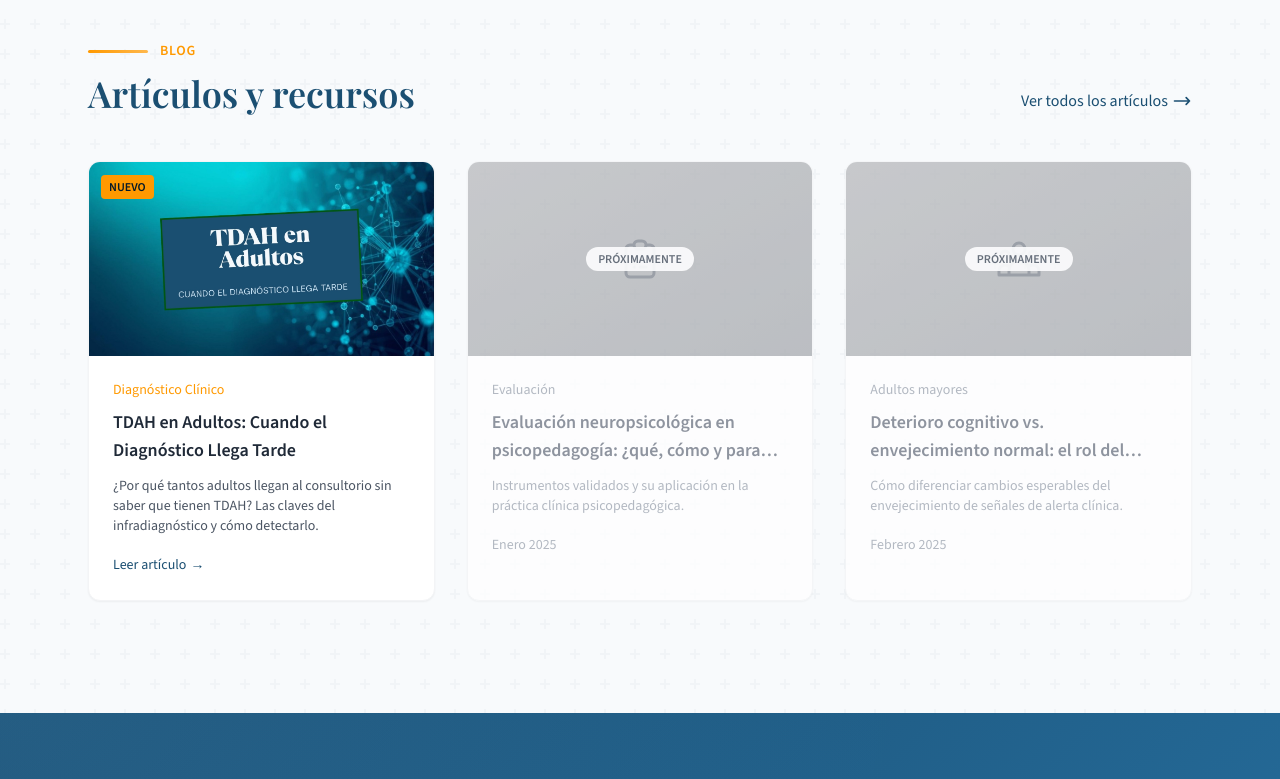
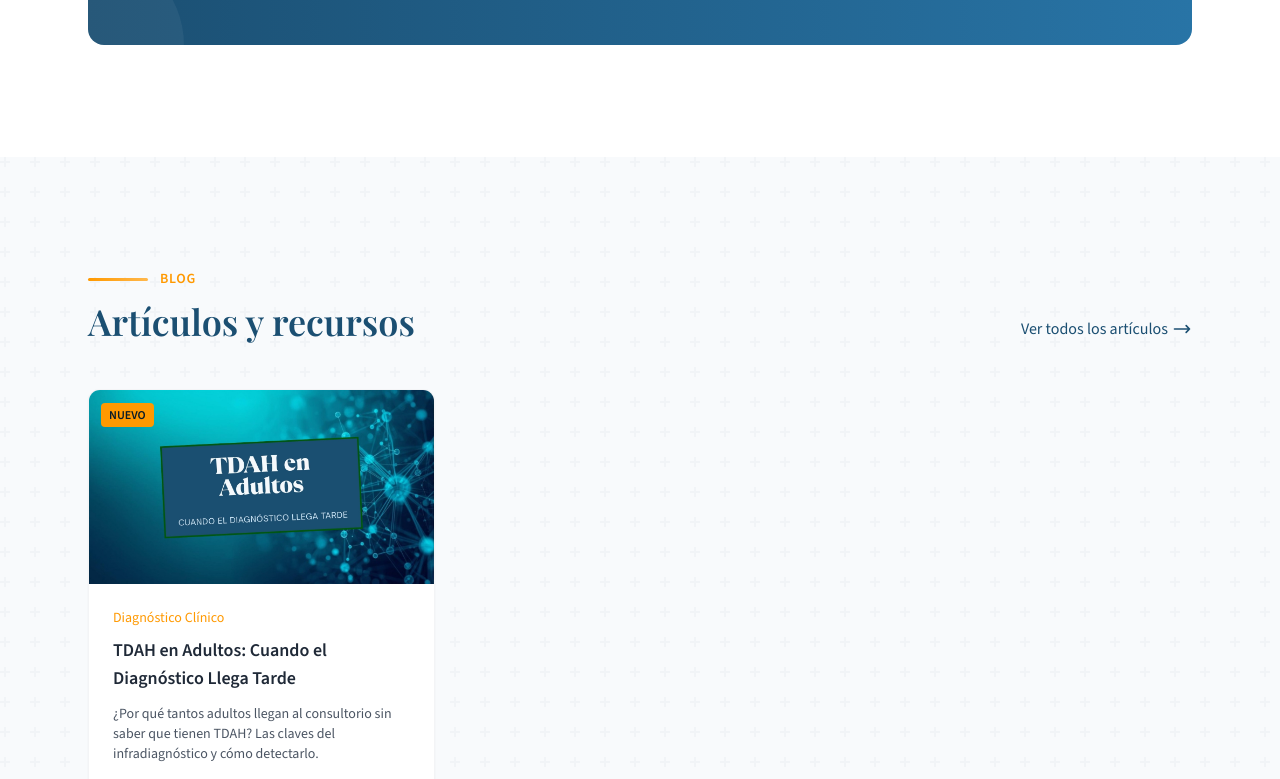
Before and after one commit to nicogenise/nicolasgenise-web, a website: page index.html in a window 1280 px wide. Shown: the part 3685-4464 px from the top of the page. Drawn offline with nearby package versions, Linux system fonts and the light colour scheme; a web font is replaced by a local one.

Commit message:
Add files via upload

```diff
--- a/index.html
+++ b/index.html
@@ -501,6 +501,19 @@
     </section>
 
     <!-- ========================================
+         LOGOS INSTITUCIONALES
+         ======================================== -->
+    <section class="py-12 bg-gray-50">
+        <div class="max-w-5xl mx-auto px-4 sm:px-6">
+            <p class="text-center text-gray-500 text-sm font-medium uppercase tracking-wider mb-8">Instituciones y organizaciones</p>
+            <div class="flex flex-wrap justify-center items-center gap-8 md:gap-16">
+                <img src="logo-uflo.png" alt="Universidad de Flores" class="h-16 md:h-20 object-contain opacity-80 hover:opacity-100 transition-opacity">
+                <img src="logo-tcm.png" alt="TCM Terapia Cognitiva" class="h-14 md:h-16 object-contain opacity-80 hover:opacity-100 transition-opacity">
+            </div>
+        </div>
+    </section>
+
+    <!-- ========================================
          ESPECIALIZACIÓN - Textos mejorados
          ======================================== -->
     <section id="especializacion" class="py-20 md:py-28 bg-white section-transition-top">
@@ -667,45 +680,7 @@
                     </div>
                 </article>
 
-                <!-- Blog Post 2 - Próximamente -->
-                <article class="card-hover bg-white rounded-xl overflow-hidden border border-gray-100 shadow-sm opacity-75">
-                    <div class="aspect-video overflow-hidden relative bg-gradient-to-br from-gray-200 to-gray-300">
-                        <div class="absolute inset-0 flex items-center justify-center">
-                            <svg class="w-12 h-12 text-gray-400" fill="none" stroke="currentColor" viewBox="0 0 24 24">
-                                <path stroke-linecap="round" stroke-linejoin="round" stroke-width="1.5" d="M9 5H7a2 2 0 00-2 2v12a2 2 0 002 2h10a2 2 0 002-2V7a2 2 0 00-2-2h-2M9 5a2 2 0 002 2h2a2 2 0 002-2M9 5a2 2 0 012-2h2a2 2 0 012 2m-3 7h3m-3 4h3m-6-4h.01M9 16h.01"/>
-                            </svg>
-                        </div>
-                        <div class="absolute inset-0 flex items-center justify-center bg-black/20">
-                            <span class="bg-white/90 text-gray-700 px-3 py-1 rounded-full text-xs font-semibold">PRÓXIMAMENTE</span>
-                        </div>
-                    </div>
-                    <div class="p-6">
-                        <p class="text-sm text-gray-400 font-medium mb-2">Evaluación</p>
-                        <h3 class="text-lg font-semibold text-gray-500 mb-3 line-clamp-2">Evaluación neuropsicológica en psicopedagogía: ¿qué, cómo y para qué?</h3>
-                        <p class="text-gray-400 text-sm mb-4 line-clamp-3">Instrumentos validados y su aplicación en la práctica clínica psicopedagógica.</p>
-                        <span class="text-gray-400 font-medium text-sm">Enero 2025</span>
-                    </div>
-                </article>
 
-                <!-- Blog Post 3 - Próximamente -->
-                <article class="card-hover bg-white rounded-xl overflow-hidden border border-gray-100 shadow-sm opacity-75">
-                    <div class="aspect-video overflow-hidden relative bg-gradient-to-br from-gray-200 to-gray-300">
-                        <div class="absolute inset-0 flex items-center justify-center">
-                            <svg class="w-12 h-12 text-gray-400" fill="none" stroke="currentColor" viewBox="0 0 24 24">
-                                <path stroke-linecap="round" stroke-linejoin="round" stroke-width="1.5" d="M17 20h5v-2a3 3 0 00-5.356-1.857M17 20H7m10 0v-2c0-.656-.126-1.283-.356-1.857M7 20H2v-2a3 3 0 015.356-1.857M7 20v-2c0-.656.126-1.283.356-1.857m0 0a5.002 5.002 0 019.288 0M15 7a3 3 0 11-6 0 3 3 0 016 0zm6 3a2 2 0 11-4 0 2 2 0 014 0zM7 10a2 2 0 11-4 0 2 2 0 014 0z"/>
-                            </svg>
-                        </div>
-                        <div class="absolute inset-0 flex items-center justify-center bg-black/20">
-                            <span class="bg-white/90 text-gray-700 px-3 py-1 rounded-full text-xs font-semibold">PRÓXIMAMENTE</span>
-                        </div>
-                    </div>
-                    <div class="p-6">
-                        <p class="text-sm text-gray-400 font-medium mb-2">Adultos mayores</p>
-                        <h3 class="text-lg font-semibold text-gray-500 mb-3 line-clamp-2">Deterioro cognitivo vs. envejecimiento normal: el rol del psicopedagogo</h3>
-                        <p class="text-gray-400 text-sm mb-4 line-clamp-3">Cómo diferenciar cambios esperables del envejecimiento de señales de alerta clínica.</p>
-                        <span class="text-gray-400 font-medium text-sm">Febrero 2025</span>
-                    </div>
-                </article>
             </div>
         </div>
     </section>
@@ -1015,7 +990,7 @@
             </div>
 
             <div class="border-t border-primary-700 pt-8 flex flex-col md:flex-row justify-between items-center">
-                <p class="text-sm">© 2025 Dr. Nicolás Genise. Todos los derechos reservados.</p>
+                <p class="text-sm">© 2026 Dr. Nicolás Genise. Todos los derechos reservados.</p>
                 <div class="flex space-x-4 mt-4 md:mt-0">
                     <a href="https://www.linkedin.com/in/nicolasgenise/" target="_blank" rel="noopener" class="hover:text-white transition-colors">
                         <svg class="w-5 h-5" fill="currentColor" viewBox="0 0 24 24">
```
Also changed, not shown: logo-tcm.png (added), logo-uflo.png (added).
